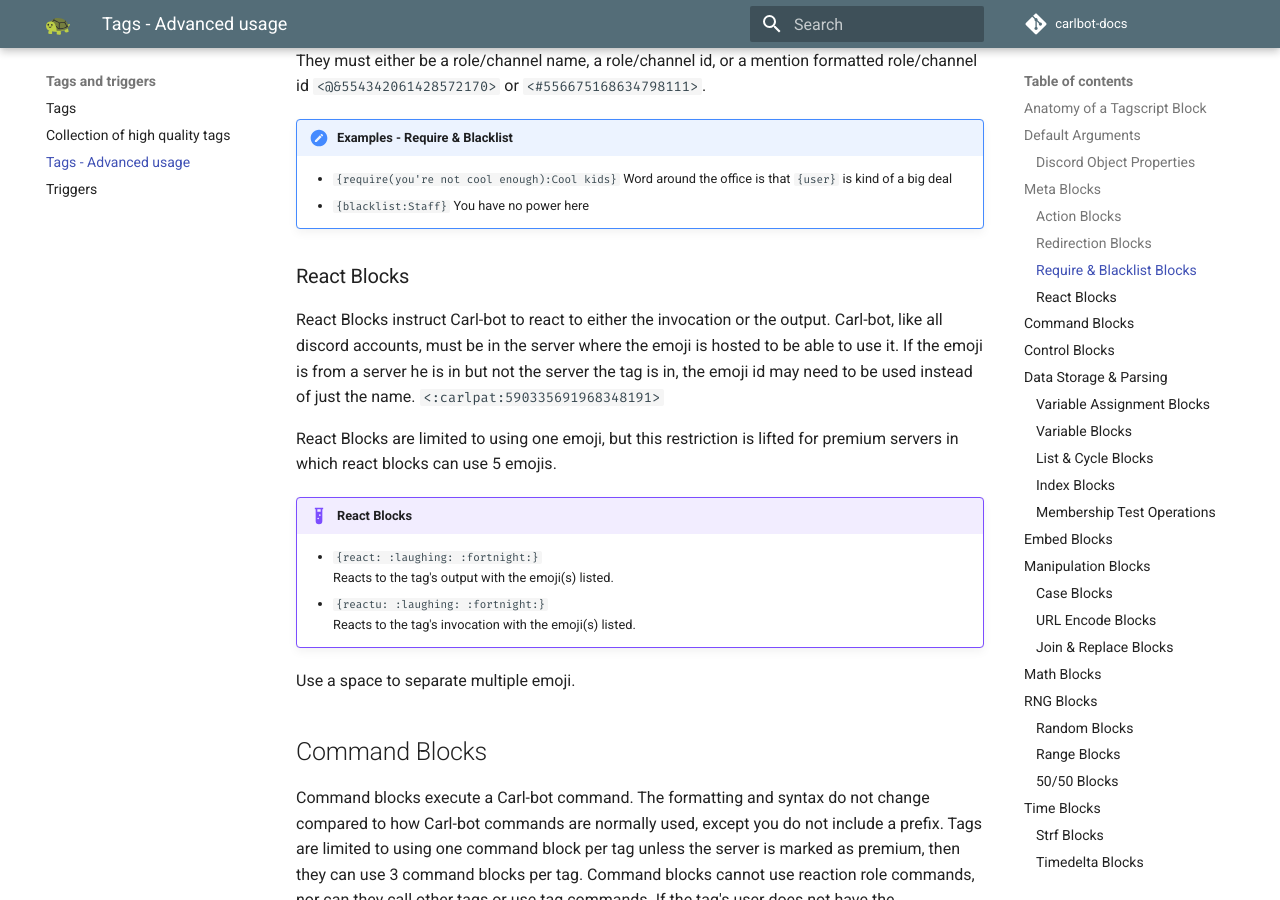
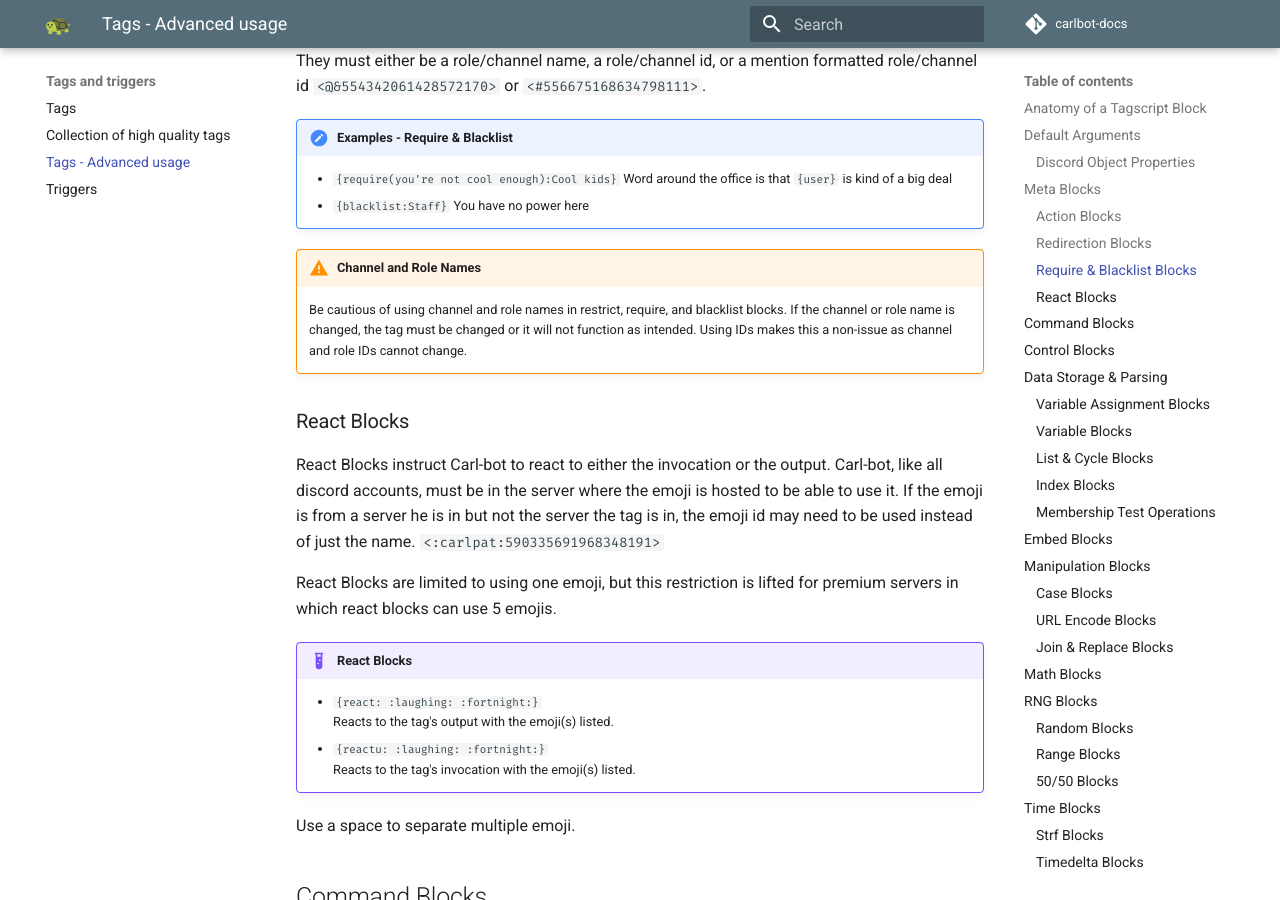
Before and after one commit to botlabs-gg/carlbot-docs, an MkDocs documentation site: the page built from docs/tags-and-triggers/tags-advanced-usage.md, in a window 1280 px wide and 900 px high, scrolled down 4279 px. Built offline with MkDocs 1.6.1 and Material for MkDocs 9.7.7, drawn with Linux system fonts in a browser that asks for light colours; comment, search, counter and statistics services are not loaded.

Commit message:
small addition
Added a warning about using channel and role names in restrict, require, and blacklist blocks due to their mutability.

```diff
--- a/docs/tags-and-triggers/tags-advanced-usage.md
+++ b/docs/tags-and-triggers/tags-advanced-usage.md
@@ -112,6 +112,9 @@
 !!! memo "Examples - Require & Blacklist"
     * `{require(you're not cool enough):Cool kids}` Word around the office is that `{user}` is kind of a big deal
     * `{blacklist:Staff}` You have no power here
+
+!!! warning "Channel and Role Names"
+	Be cautious of using channel and role names in restrict, require, and blacklist blocks. If the channel or role name is changed, the tag must be changed or it will not function as intended. Using IDs makes this a non-issue as channel and role IDs cannot change.
 
 ### React Blocks
 
```
